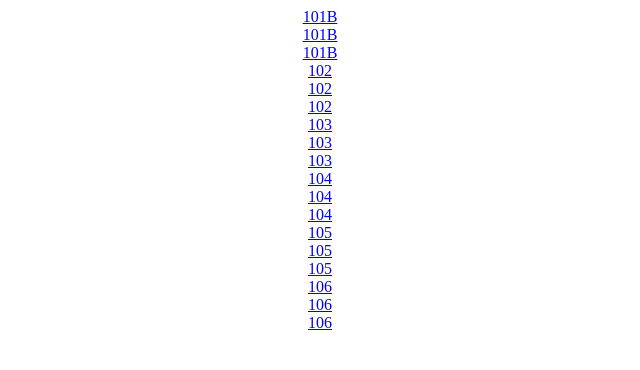
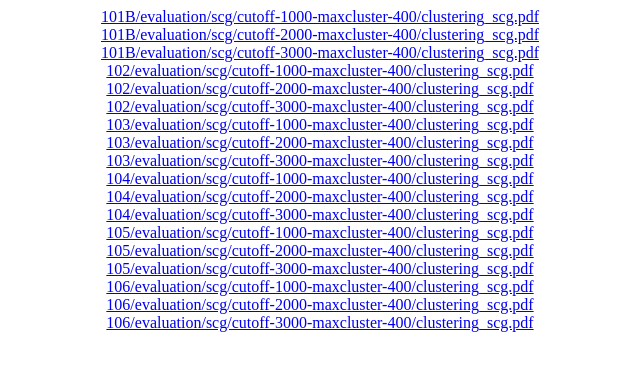
Before and after one commit to inodb/2014-09-haspeborg-moose-project, a plain HTML site: page concoct/cog_plots.html in a window 1280 px wide. Shown: the whole page, without its empty margins (320-960 px from the left). Drawn offline with Linux system fonts and the light colour scheme.

Commit message:
Fix COG plots links

```diff
--- a/concoct/cog_plots.html
+++ b/concoct/cog_plots.html
@@ -1,20 +1,20 @@
 <html><head><style>body { text-align: center }</style></head><body>
-<a href='101B'>101B</a><br />
-<a href='101B'>101B</a><br />
-<a href='101B'>101B</a><br />
-<a href='102'>102</a><br />
-<a href='102'>102</a><br />
-<a href='102'>102</a><br />
-<a href='103'>103</a><br />
-<a href='103'>103</a><br />
-<a href='103'>103</a><br />
-<a href='104'>104</a><br />
-<a href='104'>104</a><br />
-<a href='104'>104</a><br />
-<a href='105'>105</a><br />
-<a href='105'>105</a><br />
-<a href='105'>105</a><br />
-<a href='106'>106</a><br />
-<a href='106'>106</a><br />
-<a href='106'>106</a><br />
+<a href='101B/evaluation/scg/cutoff-1000-maxcluster-400/clustering_scg.pdf'>101B/evaluation/scg/cutoff-1000-maxcluster-400/clustering_scg.pdf</a><br />
+<a href='101B/evaluation/scg/cutoff-2000-maxcluster-400/clustering_scg.pdf'>101B/evaluation/scg/cutoff-2000-maxcluster-400/clustering_scg.pdf</a><br />
+<a href='101B/evaluation/scg/cutoff-3000-maxcluster-400/clustering_scg.pdf'>101B/evaluation/scg/cutoff-3000-maxcluster-400/clustering_scg.pdf</a><br />
+<a href='102/evaluation/scg/cutoff-1000-maxcluster-400/clustering_scg.pdf'>102/evaluation/scg/cutoff-1000-maxcluster-400/clustering_scg.pdf</a><br />
+<a href='102/evaluation/scg/cutoff-2000-maxcluster-400/clustering_scg.pdf'>102/evaluation/scg/cutoff-2000-maxcluster-400/clustering_scg.pdf</a><br />
+<a href='102/evaluation/scg/cutoff-3000-maxcluster-400/clustering_scg.pdf'>102/evaluation/scg/cutoff-3000-maxcluster-400/clustering_scg.pdf</a><br />
+<a href='103/evaluation/scg/cutoff-1000-maxcluster-400/clustering_scg.pdf'>103/evaluation/scg/cutoff-1000-maxcluster-400/clustering_scg.pdf</a><br />
+<a href='103/evaluation/scg/cutoff-2000-maxcluster-400/clustering_scg.pdf'>103/evaluation/scg/cutoff-2000-maxcluster-400/clustering_scg.pdf</a><br />
+<a href='103/evaluation/scg/cutoff-3000-maxcluster-400/clustering_scg.pdf'>103/evaluation/scg/cutoff-3000-maxcluster-400/clustering_scg.pdf</a><br />
+<a href='104/evaluation/scg/cutoff-1000-maxcluster-400/clustering_scg.pdf'>104/evaluation/scg/cutoff-1000-maxcluster-400/clustering_scg.pdf</a><br />
+<a href='104/evaluation/scg/cutoff-2000-maxcluster-400/clustering_scg.pdf'>104/evaluation/scg/cutoff-2000-maxcluster-400/clustering_scg.pdf</a><br />
+<a href='104/evaluation/scg/cutoff-3000-maxcluster-400/clustering_scg.pdf'>104/evaluation/scg/cutoff-3000-maxcluster-400/clustering_scg.pdf</a><br />
+<a href='105/evaluation/scg/cutoff-1000-maxcluster-400/clustering_scg.pdf'>105/evaluation/scg/cutoff-1000-maxcluster-400/clustering_scg.pdf</a><br />
+<a href='105/evaluation/scg/cutoff-2000-maxcluster-400/clustering_scg.pdf'>105/evaluation/scg/cutoff-2000-maxcluster-400/clustering_scg.pdf</a><br />
+<a href='105/evaluation/scg/cutoff-3000-maxcluster-400/clustering_scg.pdf'>105/evaluation/scg/cutoff-3000-maxcluster-400/clustering_scg.pdf</a><br />
+<a href='106/evaluation/scg/cutoff-1000-maxcluster-400/clustering_scg.pdf'>106/evaluation/scg/cutoff-1000-maxcluster-400/clustering_scg.pdf</a><br />
+<a href='106/evaluation/scg/cutoff-2000-maxcluster-400/clustering_scg.pdf'>106/evaluation/scg/cutoff-2000-maxcluster-400/clustering_scg.pdf</a><br />
+<a href='106/evaluation/scg/cutoff-3000-maxcluster-400/clustering_scg.pdf'>106/evaluation/scg/cutoff-3000-maxcluster-400/clustering_scg.pdf</a><br />
 </body></html>
```
